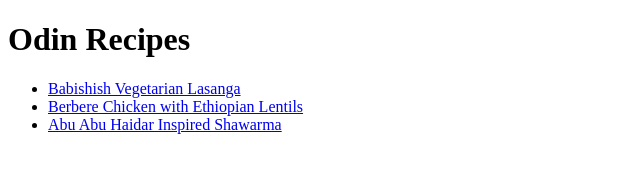
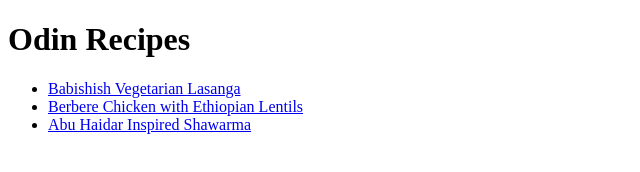
Before and after one commit to jsclem5002/odin-recipes, a plain HTML site: page index.html in a window 1280 px wide. Shown: the full height of the page, 0-640 px from the left. Drawn offline with Linux system fonts and the light colour scheme.

Commit message:
Fixed a typo in index.html

```diff
--- a/index.html
+++ b/index.html
@@ -10,7 +10,7 @@
     <ul>
         <li><a href="recipes/lasanga.html">Babishish Vegetarian Lasanga</a></li>
         <li><a href="recipes/berberechickenlentils.html">Berbere Chicken with Ethiopian Lentils</a></li>
-        <li><a href="recipes/abuhaidarshawarma.html">Abu Abu Haidar Inspired Shawarma</a></li>
+        <li><a href="recipes/abuhaidarshawarma.html">Abu Haidar Inspired Shawarma</a></li>
     </ul>
 </body>
 </html>
```
